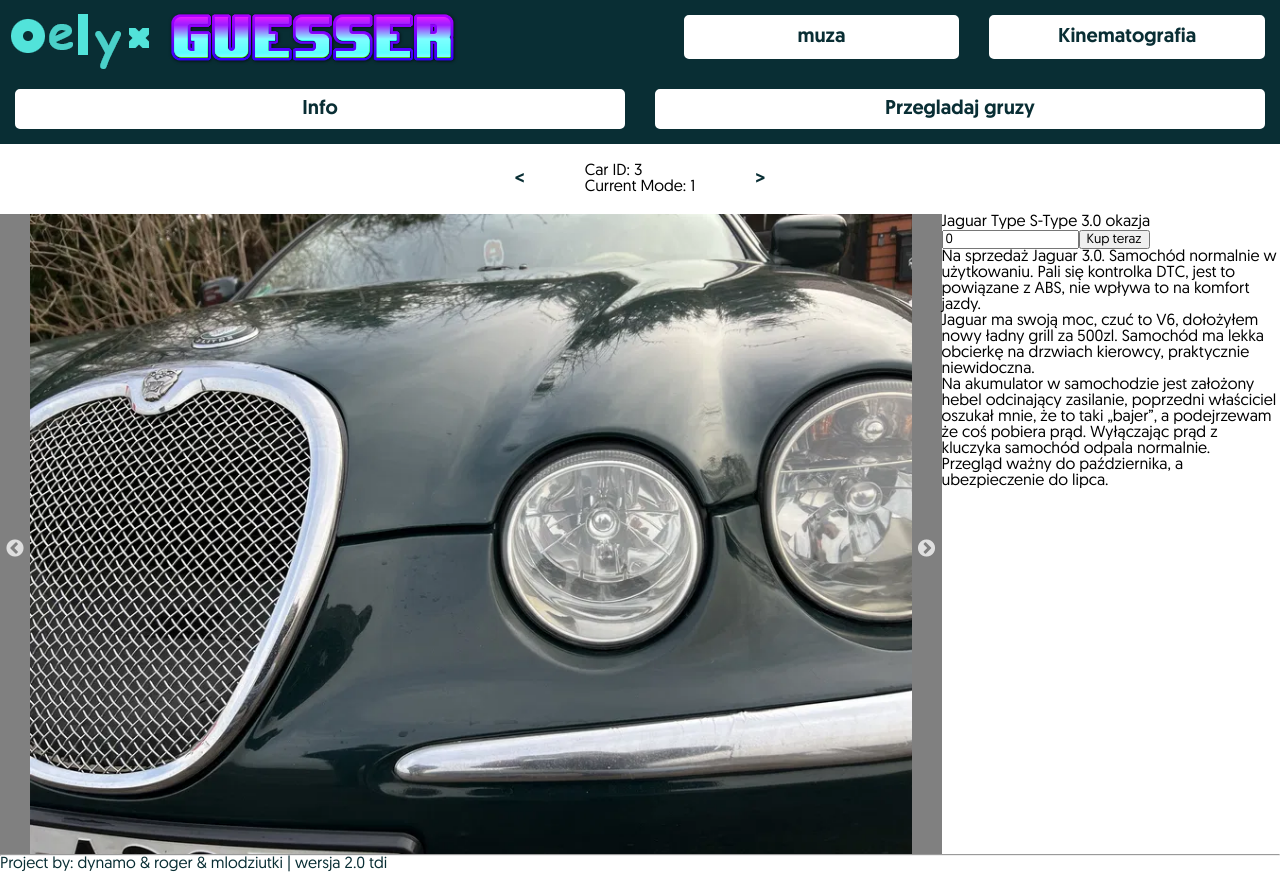
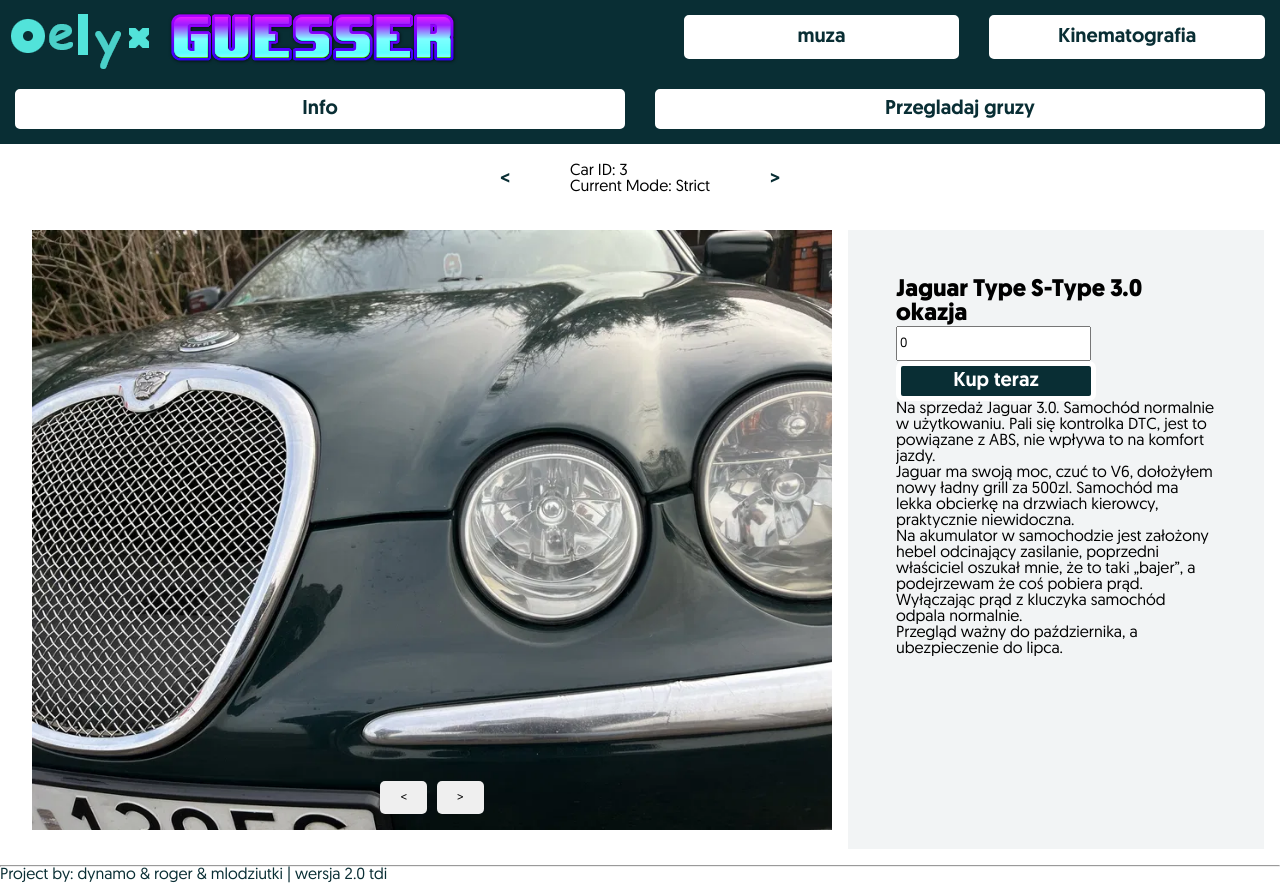
Before and after one commit to MlodziutkiS/ReactGuesser, a React (Create React App) app in the folder my-app/: page / in a window 1280 px wide. Built offline with nearby package versions, Linux system fonts and the light colour scheme.

Commit message:
new mode concept and improved slideshow

```diff
--- a/my-app/src/components/Guesser/Guesser.css
+++ b/my-app/src/components/Guesser/Guesser.css
@@ -8,4 +8,33 @@
 .Game{
     display: flex;
     flex-direction: row;
+    width: 100%;
 }
+.Zadywarka{
+    padding: 3em;
+    margin: 1em;
+    background-color: RGB(242, 244, 245);
+}
+.BuyButton{
+    padding: 2px;
+    width: 10em;
+    height: 2em;
+    background-color: RGB(9, 46, 52);
+    color: white;
+    font-weight: 500;
+    font-size: 20px;
+    border: solid 5px white;
+    border-radius: 7px;
+}
+.BuyButton:hover{
+    background-color: white;
+    color: RGB(9, 46, 52);
+    border: solid 5px RGB(9, 46, 52);
+    border-radius: 5px;
+    cursor:pointer;
+}
+.BuyField{
+    padding: 2px;
+    width: 14em;
+    height: 2em;
+}
--- a/my-app/src/components/Guesser/GuesserContextProvider.jsx
+++ b/my-app/src/components/Guesser/GuesserContextProvider.jsx
@@ -19,11 +19,14 @@
   function addPoint(){
     setPoints(prev=>parseInt(prev+1));
   }
+  function addScore(n){
+    setPoints(prev=>parseInt(prev+parseInt(n)));
+  }
 
   useEffect(()=>{localStorage.setItem("points",points)},[points])
 
   return (
-    <GuesserContext.Provider value={{ carId, changeCar, currentMode, setCurrentMode , points, addPoint}}>
+    <GuesserContext.Provider value={{ carId, changeCar, currentMode, setCurrentMode , points, addPoint, addScore}}>
       {children}
     </GuesserContext.Provider>
   );
--- a/my-app/src/components/Guesser/Mode.jsx
+++ b/my-app/src/components/Guesser/Mode.jsx
@@ -5,11 +5,21 @@
 const Mode = () => {
   const { carId, setCarId, currentMode, setCurrentMode } = useGuesserContext();
   const maxMode=3;
-
+  function ModeLookup(){
+    let output;
+    if(currentMode==1){
+      output="Strict";
+    }else if(currentMode==2){
+      output="Handlarzyk";
+    }else{
+      output="Jupi autka";
+    }
+    return output;
+  }
   return (
     <div className='ModeSelect'>
       <button className='menu-nav' style={{width:"5em"}} onClick={() => currentMode==1? setCurrentMode(maxMode):setCurrentMode(currentMode-1)}>&lt;</button>
-      <p>Car ID: {carId}<br/>Current Mode: {currentMode} </p>
+      <p>Car ID: {carId}<br/>Current Mode: {ModeLookup()} </p>
       <button className='menu-nav'  style={{width:"5em"}} onClick={() => currentMode==maxMode? setCurrentMode(1):setCurrentMode(currentMode+1)}>&gt;</button>
     </div>
   );
--- a/my-app/src/components/Guesser/SlideShow.css
+++ b/my-app/src/components/Guesser/SlideShow.css
@@ -1,5 +1,31 @@
-.imgagetoscale{
-height: '100%' ;
-margin: 'auto';
-object-fit: contain;
+
+.slideshow-container {
+    position: relative;
+    display: flex;
+    justify-content: center;
+    align-items: center;
+    margin: 1em;
+    width: 100%;
 }
+
+.slideshow-image {
+    width: 50em;
+    height: 600px;
+    object-fit: cover;
+}
+
+.slideshow-buttons {
+    position: absolute;
+    bottom: 1em;
+    width: 100%;
+    display: flex;
+    justify-content: center;
+}
+
+.slideshow-buttons button {
+    margin: 0 5px;
+    padding: 10px 20px;
+    border: none;
+    border-radius: 5px;
+    cursor: pointer;
+}
--- a/my-app/src/components/Guesser/SlideShow.jsx
+++ b/my-app/src/components/Guesser/SlideShow.jsx
@@ -4,7 +4,8 @@
 import 'slick-carousel/slick/slick.css';
 import 'slick-carousel/slick/slick-theme.css';
 import cars from '../../database/cars';
-import './SlideShow.css'
+import './SlideShow.css';
+import TestSlideShow from './TestSlider';
 
 const SlideShow = () => {
   const { carId } = useGuesserContext();  // Get carId from context
@@ -31,9 +32,9 @@
     autoplay: false,
     autoplaySpeed: 3000,
   };
-
+/*
   return (
-    <div className="car-image-slideshow" style={{width:'1000px', height:'40em', margin:'auto', background:'grey', paddingInline: "30px", overflow:"hidden", justifyContent:"center"}}>
+    <div className="car-image-slideshow" style={{width:'1000px', height:'40em', margin:'auto', background:'grey', paddingInline: "30px", overflow:"hidden"  , justifyContent:"center"}}>
       {images.length > 0 ? (
         <Slider {...settings}>
           {images.map((img, index) => (
@@ -45,6 +46,13 @@
       )}
     </div>
   );
+  */
+ return(
+  <div className="App">
+    <TestSlideShow images={cars[carId].photos} />
+  </div>
+);
+
 };
 
 export default SlideShow;
--- /dev/null
+++ b/my-app/src/components/Guesser/TestSlider.jsx
@@ -0,0 +1,35 @@
+//SlideShow.js
+import React, { useState, useEffect } from 'react';
+import './SlideShow.css';
+
+const TestSlideShow = ({ images }) => {
+	const [currentIndex, setCurrentIndex] = useState(0);
+
+	const goToNextSlide = () => {
+		setCurrentIndex((prevIndex) =>
+			prevIndex === images.length - 1 ? 0 : prevIndex + 1
+		);
+	};
+
+	const goToPreviousSlide = () => {
+		setCurrentIndex((prevIndex) =>
+			prevIndex === 0 ? images.length - 1 : prevIndex - 1
+		);
+	};
+
+	return (
+		<div className="slideshow-container">
+			<img
+				src={images[currentIndex]}
+				alt={`Slide ${currentIndex}`}
+				className="slideshow-image"
+			/>
+			<div className="slideshow-buttons">
+				<button onClick={goToPreviousSlide}>{"<"}</button>
+				<button onClick={goToNextSlide}>{">"}</button>
+			</div>
+		</div>
+	);
+};
+
+export default TestSlideShow;
--- a/my-app/src/components/Guesser/Zgadywarka.jsx
+++ b/my-app/src/components/Guesser/Zgadywarka.jsx
@@ -29,7 +29,7 @@
     //     ];
     //     let ceny=[4800,3900,9600,5900,4500,1999,8999,4999,5800,5400,9500,2100,7000,9999,10000,2000,3600,2200,8200,2750];
     //     let marginesbledu = 1000;
-    const { carId, changeCar, addPoint} = useGuesserContext();
+    const { carId, changeCar, addPoint, currentMode, addScore} = useGuesserContext();
     const [inputValue, setInputValue] = useState(0);
 
     const handleInputChange = (event) => {
@@ -37,28 +37,47 @@
       };
 
     function handleClick() {
-        if(inputValue === cars[carId].price){
-            console.log("zabieraj tego szrota")
-            addPoint()
-        }else{
-            console.log(inputValue < cars[carId].price ? "co tak malo panie":"ale zes sie dal na handlarzyka")
+        switch(currentMode){
+            case 1:
+                if(inputValue === cars[carId].price){
+                    console.log("zabieraj tego szrota")
+                    addPoint()
+                }else{
+                    console.log(inputValue < cars[carId].price ? "co tak malo panie":"ale zes sie dal na handlarzyka")
+                }
+            break;
+            case 2:
+                if(inputValue >= cars[carId].price){
+                    console.log("zabieraj tego szrota")
+                    addPoint()
+                    addScore(inputValue-cars[carId].price)
+                    //console.log(inputValue-cars[carId].price)
+                }else{
+                    console.log(inputValue < cars[carId].price ? "co tak malo panie":"ale zes sie dal na handlarzyka")
+                }
+            break;
+            case 3:
+            break;
+            default:
+                console.log("no bueno mode set is bad plis fiks")
+            break;
         }
         changeCar()
     }
 
 
-
     return (
         <div className='Zadywarka' style={{width:'30%'}}>
-            <p id="tytul">{cars[carId].title}</p>
+            <h1 id="tytul">{cars[carId].title}</h1>
                     <input
                 type="number"
                 value={inputValue}
                 onChange={handleInputChange}
+                className='BuyField'
             />
-            <button onClick={handleClick}>Kup teraz</button>
-            <p style={{ whiteSpace: 'pre-line' }}>{cars[carId].desc}</p>
+            <button className='BuyButton'onClick={handleClick}>Kup teraz</button>
+            <p style={{ whiteSpace: 'pre-line', overflow: 'auto', height:'25em'}}>{cars[carId].desc}</p>
         </div>
     );
 }
-export default Zgadywarka
+export default Zgadywarka;
```
